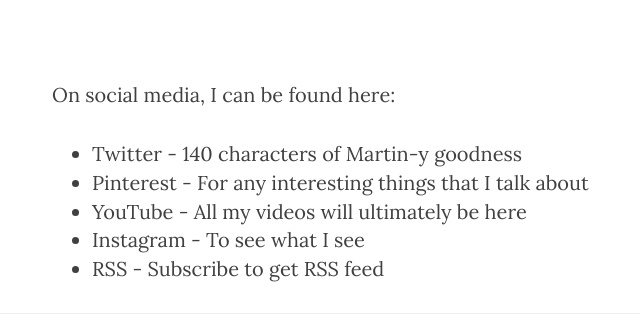
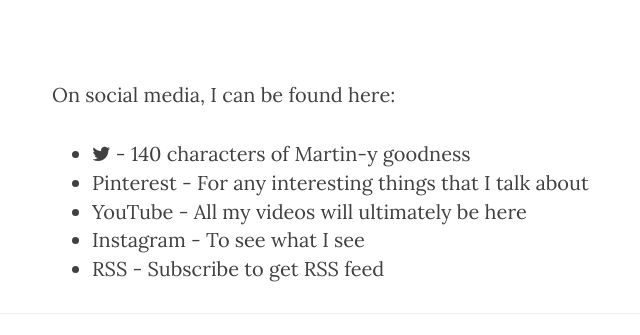
Before and after one commit to dawsneyland/formerdland, a Jekyll site: the page built from contact/index.html, in a window 1280 px wide. Shown: the part 448-783 px from the top of the page, without its empty margins (213-853 px from the left). Built offline with Jekyll 4.4.1, drawn with Linux system fonts in a browser that asks for light colours; nearby versions of some CDN libraries.

Commit message:
Update index.html

```diff
--- a/contact/index.html
+++ b/contact/index.html
@@ -8,7 +8,7 @@
 <p>On social media, I can be found here:</p>
 
 <ul>
-  <li><a href="http://twitter.com/dawsneyland">Twitter</a> - 140 characters of Martin-y goodness</li>
+  <li><a href="http://twitter.com/dawsneyland"><i class="fa fa-twitter"></i></a> - 140 characters of Martin-y goodness</li>
   <li><a href="http://pinterest.com/dawsneyland">Pinterest</a> - For any interesting things that I talk about</li>
   <li><a href="http://youtube.com/dawsneyland">YouTube</a> - All my videos will ultimately be here</li>
   <li><a href="http://instagram.com/dawsneyland">Instagram</a> - To see what I see</li>
```
